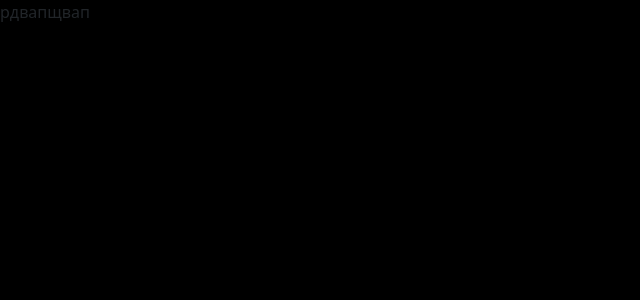
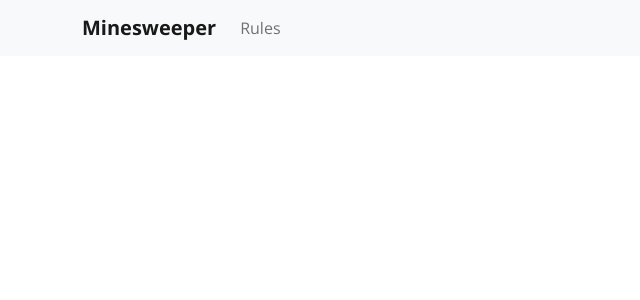
Before and after one commit to TheMrBlackLord/Minesweeper, a Vue app in the folder client/: page / in a window 1280 px wide. Shown: the top 300 px of the page, without its empty margins (0-640 px from the left). Built offline with nearby package versions, Linux system fonts and the light colour scheme.

Commit message:
create header component

```diff
--- a/client/package.json
+++ b/client/package.json
@@ -38,7 +38,9 @@
       "parser": "@babel/eslint-parser",
       "requireConfigFile": false
     },
-    "rules": {}
+    "rules": {
+      "vue/multi-word-component-names": "off"
+    }
   },
   "browserslist": [
     "> 1%",
--- a/client/src/App.vue
+++ b/client/src/App.vue
@@ -1,12 +1,17 @@
 <template>
-  <main>
-    рдвапщвап
-  </main>
+  <div>
+    <Header />
+    <main>
+    </main>
+  </div>
 </template>
 
 <script>
-
+import Header from './components/Header.vue'
 export default {
   name: 'App',
+  components: {
+    Header
+  }
 }
 </script>
--- /dev/null
+++ b/client/src/components/Header.vue
@@ -0,0 +1,25 @@
+<template>
+   <header>
+      <nav class="navbar navbar-expand-md navbar-light bg-light">
+         <div class="container">
+            <router-link class="navbar-brand" :to="{name: 'home'}">Minesweeper</router-link>
+            <button class="navbar-toggler" type="button" data-bs-toggle="collapse" data-bs-target="#header-navbar" aria-controls="header-navbar" aria-expanded="false" aria-label="Toggle navigation">
+               <span class="navbar-toggler-icon"></span>
+            </button>
+            <div class="collapse navbar-collapse" id="header-navbar">
+               <ul class="navbar-nav me-auto mb-2 mb-lg-0">
+                  <li class="nav-item">
+                     <a class="nav-link" aria-current="page" href="#">Rules</a>
+                  </li>
+               </ul>
+            </div>
+         </div>
+      </nav>
+   </header>
+</template>
+
+<script>
+export default {
+
+}
+</script>
--- /dev/null
+++ b/client/src/styles/_header.scss
@@ -0,0 +1,3 @@
+.navbar-brand {
+   font-weight: bold;
+}
--- a/client/src/styles/style.scss
+++ b/client/src/styles/style.scss
@@ -1,3 +1,6 @@
+@import url('https://fonts.googleapis.com/css2?family=Open+Sans:wght@400;500;700&display=swap');
 body {
-   background: #000;
+   font-family: 'Open Sans', sans-serif;
 }
+
+@import "header";
```
